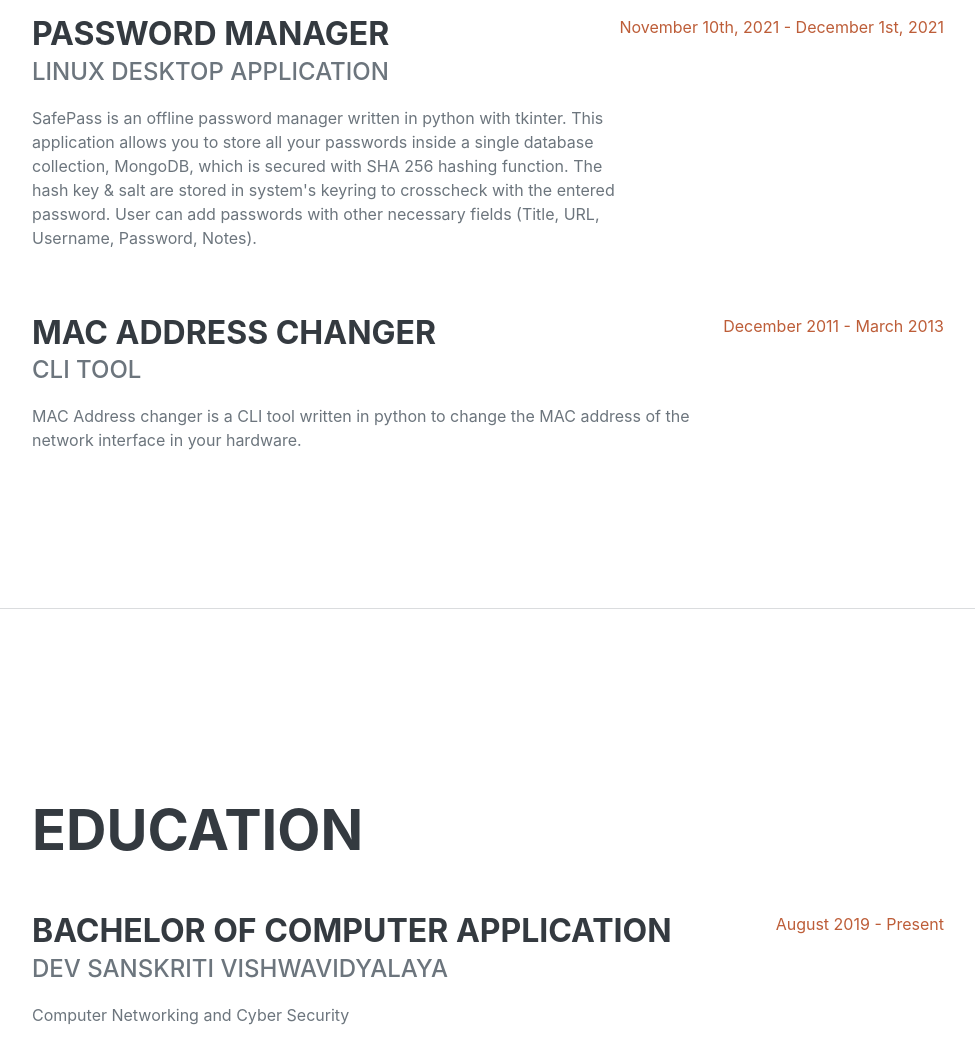
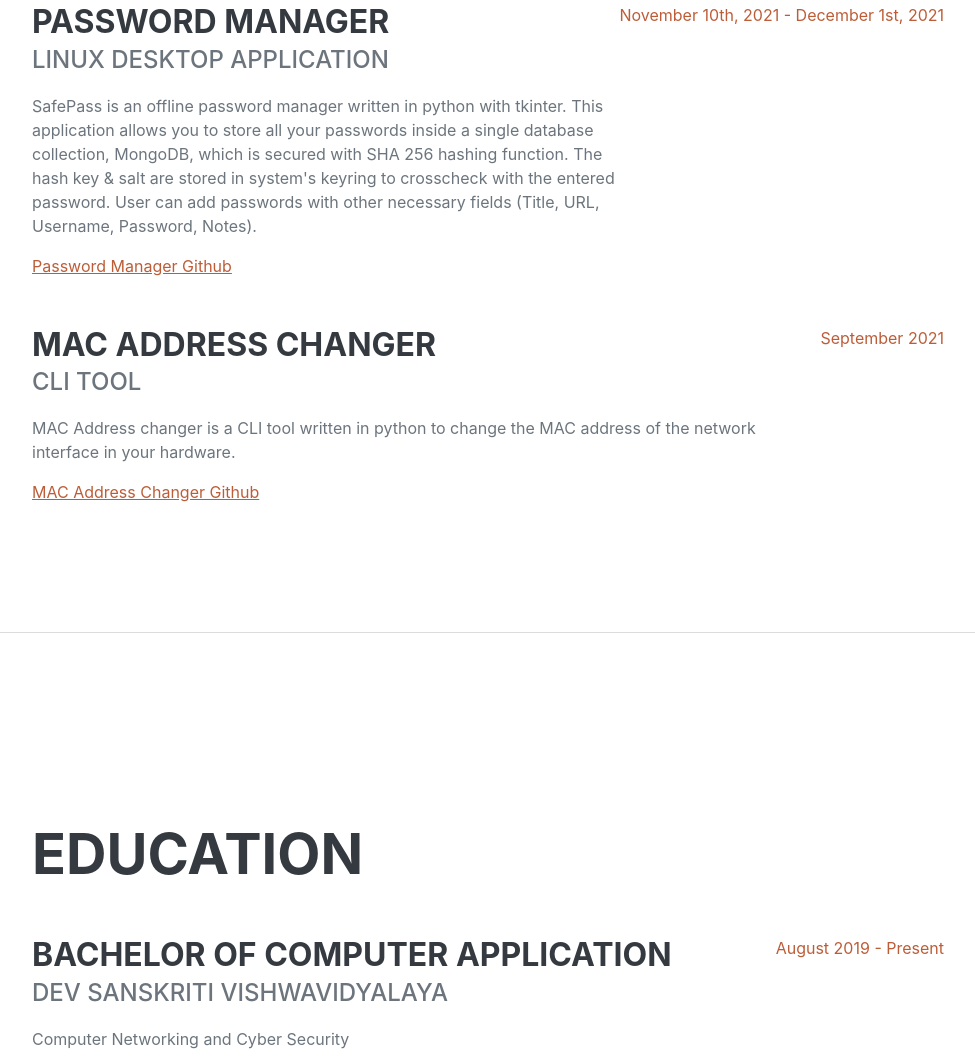
Before and after one commit to zexceed012/zexceed012.github.io, a plain HTML site: page index.html in a window 1280 px wide. Shown: the part 1793-2849 px from the top of the page, without its empty margins (288-1263 px from the left). Drawn offline with nearby package versions, Linux system fonts and the light colour scheme; a web font is replaced by a local one.

Commit message:
updating

```diff
--- a/index.html
+++ b/index.html
@@ -89,6 +89,7 @@
                             <h3 class="mb-0">Password Manager</h3>
                             <div class="subheading mb-3">Linux Desktop Application</div>
                             <p>SafePass is an offline password manager written in python with tkinter. This application allows you to store all your passwords inside a single database collection, MongoDB, which is secured with SHA 256 hashing function. The hash key & salt are stored in system's keyring to crosscheck with the entered password. User can add passwords with other necessary fields (Title, URL, Username, Password, Notes).</p>
+                            <a href="https://github.com/zexceed012/Password_manager" target="_blank">Password Manager Github</a>
                         </div>
                         <div class="flex-shrink-0"><span class="text-primary">November 10th, 2021 - December 1st, 2021</span></div>
                     </div>
@@ -97,8 +98,9 @@
                             <h3 class="mb-0">MAC Address Changer</h3>
                             <div class="subheading mb-3">CLI Tool</div>
                             <p>MAC Address changer is a CLI tool written in python to change the MAC address of the network interface in your hardware.</p>
+                            <a href="https://github.com/zexceed012/MAC-address-changer" target="_blank">MAC Address Changer Github</a>
                         </div>
-                        <div class="flex-shrink-0"><span class="text-primary">December 2011 - March 2013</span></div>
+                        <div class="flex-shrink-0"><span class="text-primary">September 2021</span></div>
                     </div>
                    <!--  <div class="d-flex flex-column flex-md-row justify-content-between mb-5">
                         <div class="flex-grow-1">
```
